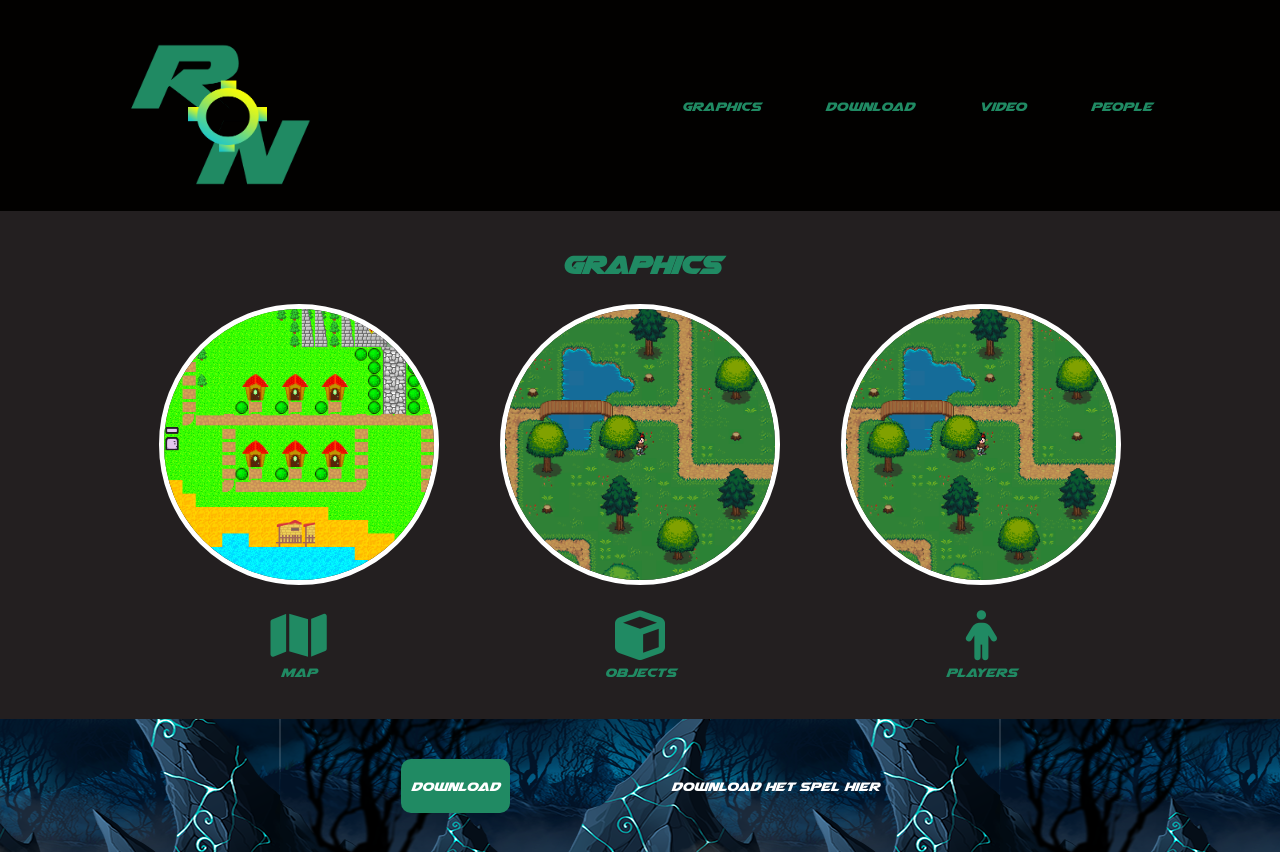
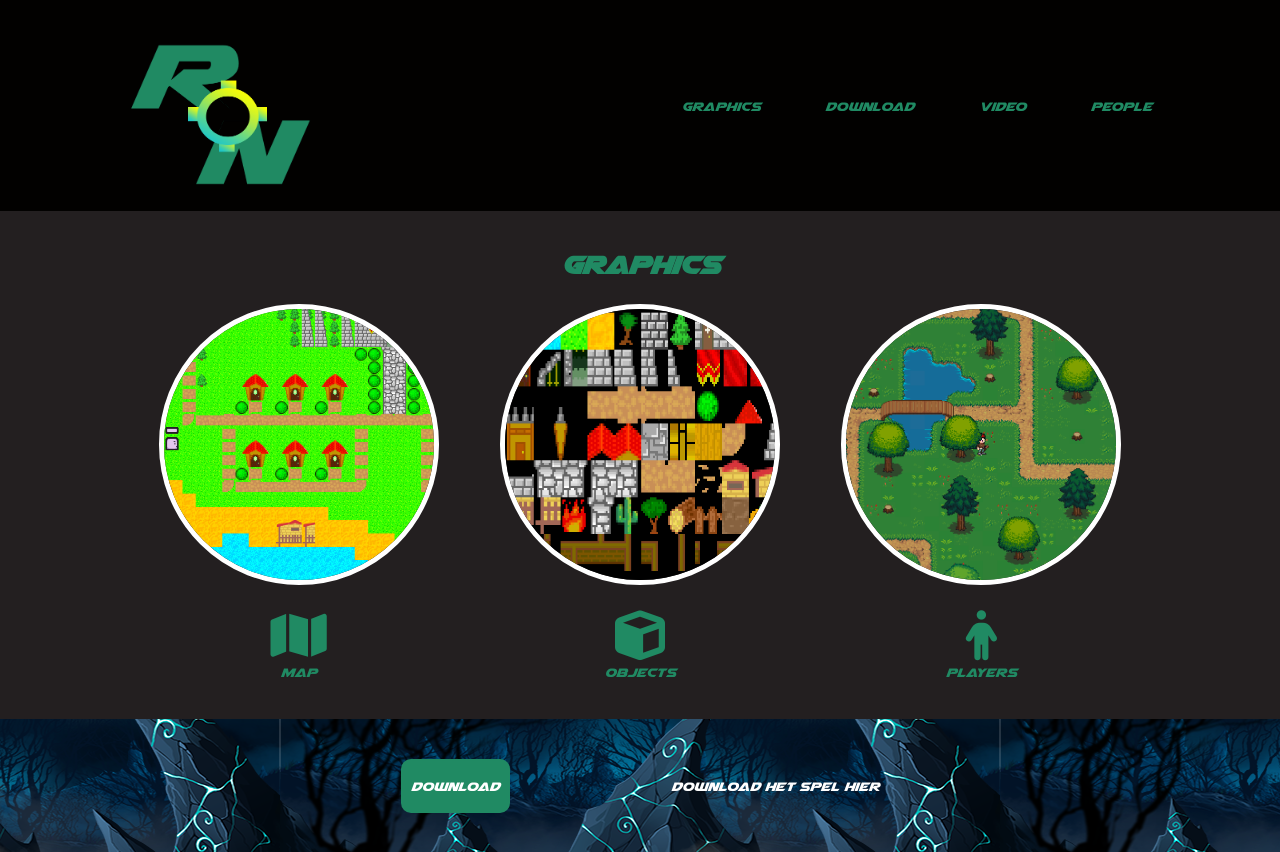
Before and after one commit to santidudok/website-designchallenge, a PHP site: page / in a window 1280 px wide. Shown: the top 852 px of the page. Run offline with PHP 8.4, Linux system fonts and the light colour scheme; data that the repository does not hold is empty; some libraries are stand-ins or nearby versions.

Commit message:
fix objects

```diff
--- a/components/content.php
+++ b/components/content.php
@@ -8,7 +8,7 @@
 				<p>Map</p>
 			</div>
 			<div class="content-item">
-				<img class="content-img" src="media/test-map.png" alt="map">
+				<img class="content-img" src="media/Objects.png" alt="map">
 				<i class="fas fa-cube"></i>
 				<p>Objects</p>
 			</div>
```
